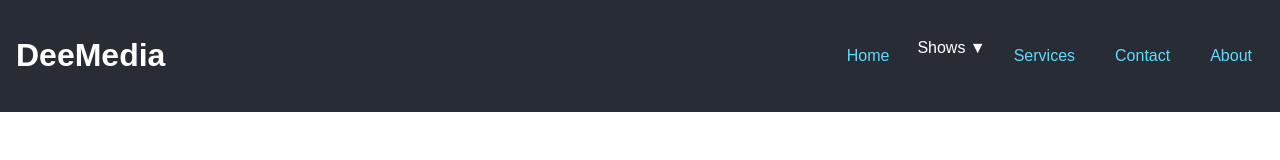
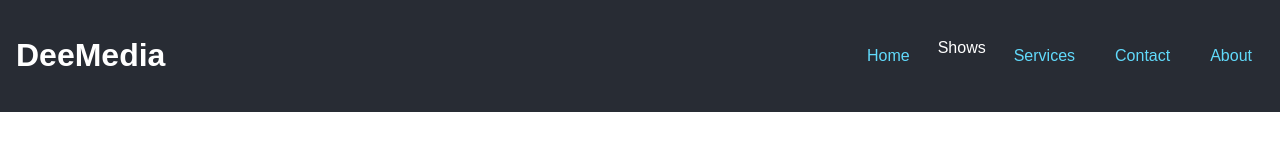
Before and after one commit to dee-k26/deemedia, a React (Create React App) app: page / in a window 1280 px wide. Shown: the top 160 px of the page. Built offline with nearby package versions, Linux system fonts and the light colour scheme.

Commit message:
Fixed dropdown menu to show only on hover

```diff
--- a/public/index.html
+++ b/public/index.html
@@ -7,7 +7,7 @@
     <meta name="theme-color" content="#000000" />
     <meta
       name="description"
-      content="Creative Stories & Meaningful Conversations"
+      content="Raw, Uncut and Unedited Media"
     />
     <link rel="apple-touch-icon" href="%PUBLIC_URL%/logo192.png" />
     <!--
--- a/src/components/Header.js
+++ b/src/components/Header.js
@@ -25,7 +25,7 @@ const Header = () => {
 
         {/* Shows Dropdown (Appears on Hover for Desktop) */}
         <div className="dropdown">
-          <span className="dropdown-toggle">Shows ▼</span>
+          <span className="dropdown-toggle">Shows</span>
           <div className="dropdown-menu">
             <Link to="/shows/the-fix" onClick={closeMenu}>The Fix</Link>
             <Link to="/shows/the-bookkeeper" onClick={closeMenu}>The Bookkeeper</Link>
```
